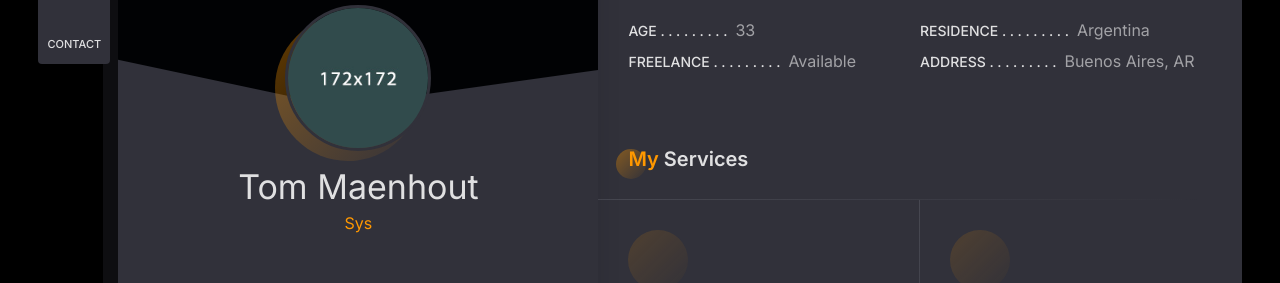
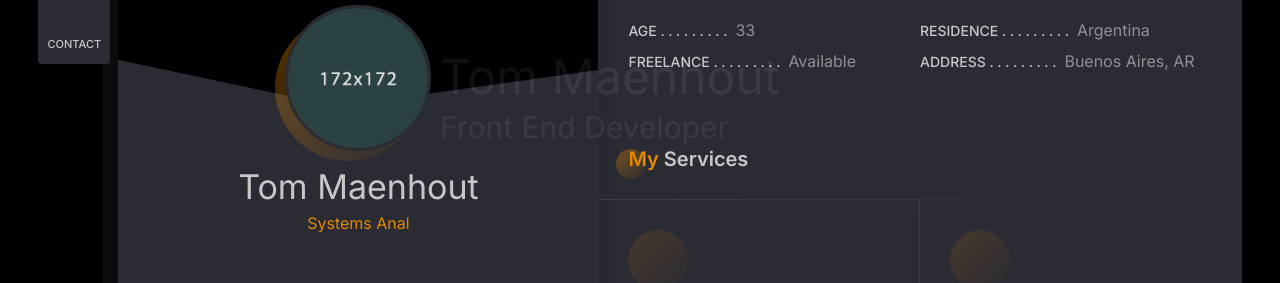
Before and after one commit to tommaenhout/tommaenhout.com, a Next.js app: page / in a window 1280 px wide. Shown: the part 301-584 px from the top of the page. Built offline with nearby package versions, Linux system fonts and the light colour scheme.

Commit message:
text hero

```diff
--- a/src/app/page.tsx
+++ b/src/app/page.tsx
@@ -4,19 +4,33 @@ import React from "react";
 import BackgroundSpline from "../components/BackgroundSpline";
 import SectionPresentMe from "@/components/SectionPresentMe";
 import {motion} from "framer-motion";
+import TypingAnimation from "@/components/TypingAnimation";
+import { useState } from "react";
 
 export default function Home() {
-
+  const [transitionEnded, setTransitionEnded] = useState(false);
   return (
     <main>
-      <div className="flex sticky top-0 min-h-screen bg-black  flex-col items-center justify-center p-24">
+      <div className="flex relative top-0 min-h-screen bg-black  flex-col items-center justify-center p-24">
         <BackgroundSpline />
+        {!transitionEnded && <div className="absolute left-1/2 top-1/2 transform -translate-x-1/2 space-y-2 -translate-y-1/2 w-[300px] lg:w-[400px]">
+            <TypingAnimation
+                typeSpeed={150}
+                className="text-5xl"
+                loop={false}
+                data={["Tom Maenhout"]}/>
+            <TypingAnimation
+                className = "text-3xl"
+                loop={false}
+                data={["Front End Developer"]}/>
+        </div>}
       </div>
       <motion.div
+        onTransitionEnd={() => setTransitionEnded(true)}
         initial={{ opacity: 0 }}
         animate={{ opacity: 1 }}
         transition={{
-          delay: 2,
+          delay: 4,
           duration: 2
         }}
         className="absolute top-0 left-0 right-0 min-h-screen bg-opacity-50">
--- a/src/components/TypingAnimation.tsx
+++ b/src/components/TypingAnimation.tsx
@@ -5,20 +5,26 @@ import Typed from "typed.js";
 
 interface TypingAnimationProps {
   data?: string[];
+  typeSpeed?: number;
+  delay ?: number;
+  loop?: boolean;
+  className?: string;
+  backSpeed?: number;
 }
 
-const TypingAnimation = ({ data } : TypingAnimationProps) => {
+const TypingAnimation = ({ data, typeSpeed, delay, loop, className, backSpeed } : TypingAnimationProps) => {
   // Create Ref element.
+  const classNameTitle = className || "subtitle subtitle-typed";
   const el = useRef(null);
 
   useEffect(() => {
     const typed = new Typed(el.current, {
       strings: data ? data : [ "Front End Developer", "Systems Analyst", "Crypto Enthusiast"], // Strings to display
-      typeSpeed: 100,
-      backSpeed: 100,
-      backDelay: 100,
+      typeSpeed: typeSpeed || 100,
+      backSpeed: backSpeed || 50,
+      backDelay: delay || 100,
       smartBackspace: true,
-      loop: true,
+      loop: loop,
       showCursor: false,
     });
 
@@ -27,6 +33,6 @@ const TypingAnimation = ({ data } : TypingAnimationProps) => {
       typed.destroy();
     };
   }, []);
-  return <div className="subtitle subtitle-typed" ref={el}></div>;
+  return <div className={classNameTitle} ref={el}></div>;
 };
 export default TypingAnimation;
```
